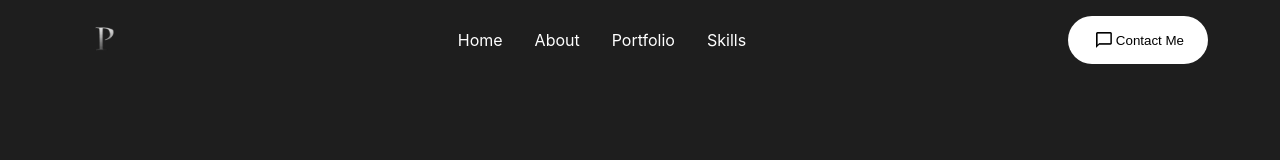
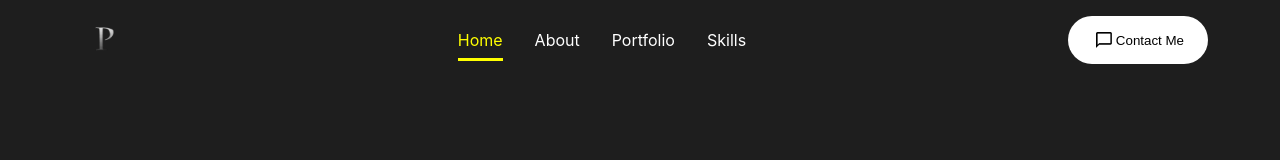
Before and after one commit to pwang1092/portfolio, a React (Create React App) app: page / in a window 1280 px wide. Shown: the top 160 px of the page. Built offline with nearby package versions, Linux system fonts and the light colour scheme.

Commit message:
Update navbar.js

```diff
--- a/src/Component/navbar.js
+++ b/src/Component/navbar.js
@@ -13,7 +13,7 @@ const Navbar = () => {
         <nav className="navbar">
             <img src={logo} alt="logo" className='logo'></img>
             <div className="desktopMenu">
-                <Link activeClass='active' to='intro' spy={true} smooth={true} offset={-75} duration={1000} className="desktopMenuItem">Home</Link>
+                <Link activeClass='active' to='intro' spy={true} smooth={true} offset={-90} duration={1000} className="desktopMenuItem">Home</Link>
                 <Link activeClass='active' to='about' spy={true} smooth={true} offset={-90} duration={1000} className="desktopMenuItem">About</Link>
                 <Link activeClass='active' to='works' spy={true} smooth={true} offset={-80} duration={1000} className="desktopMenuItem">Portfolio</Link>
                 <Link activeClass='active' to='contactPage' spy={true} smooth={true} offset={-120} duration={1000} className="desktopMenuItem">Skills</Link>
```
